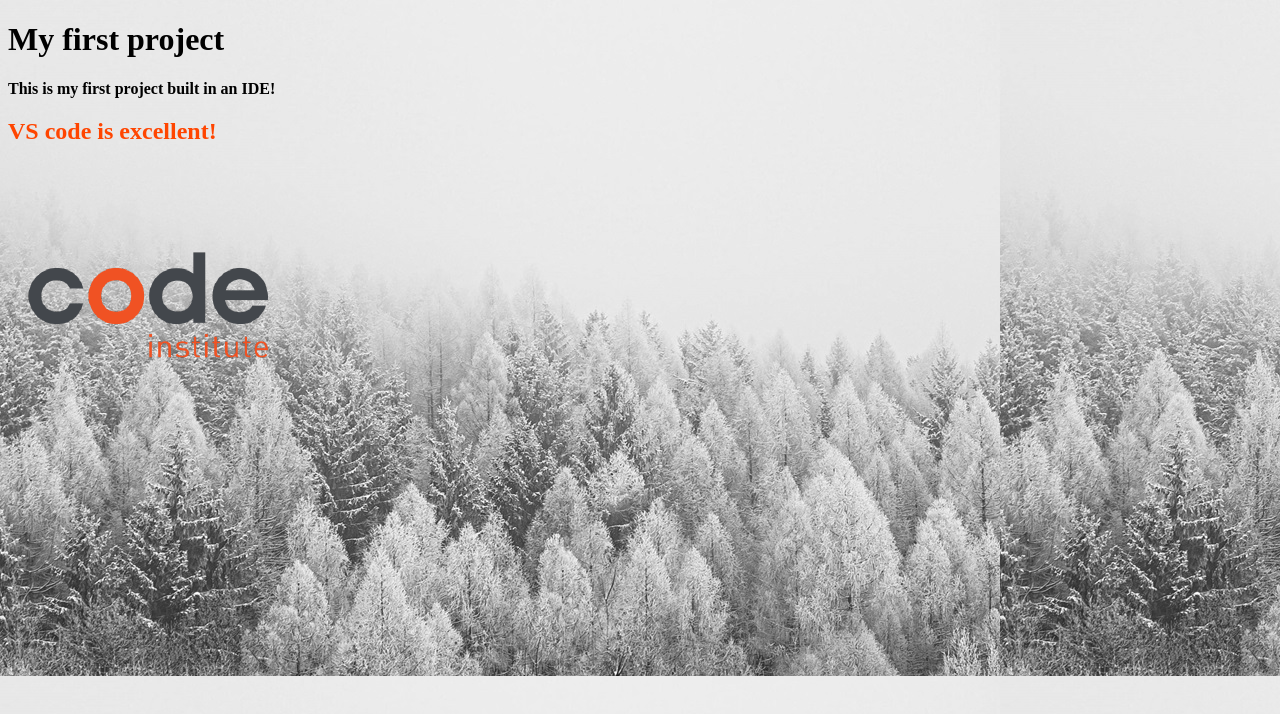
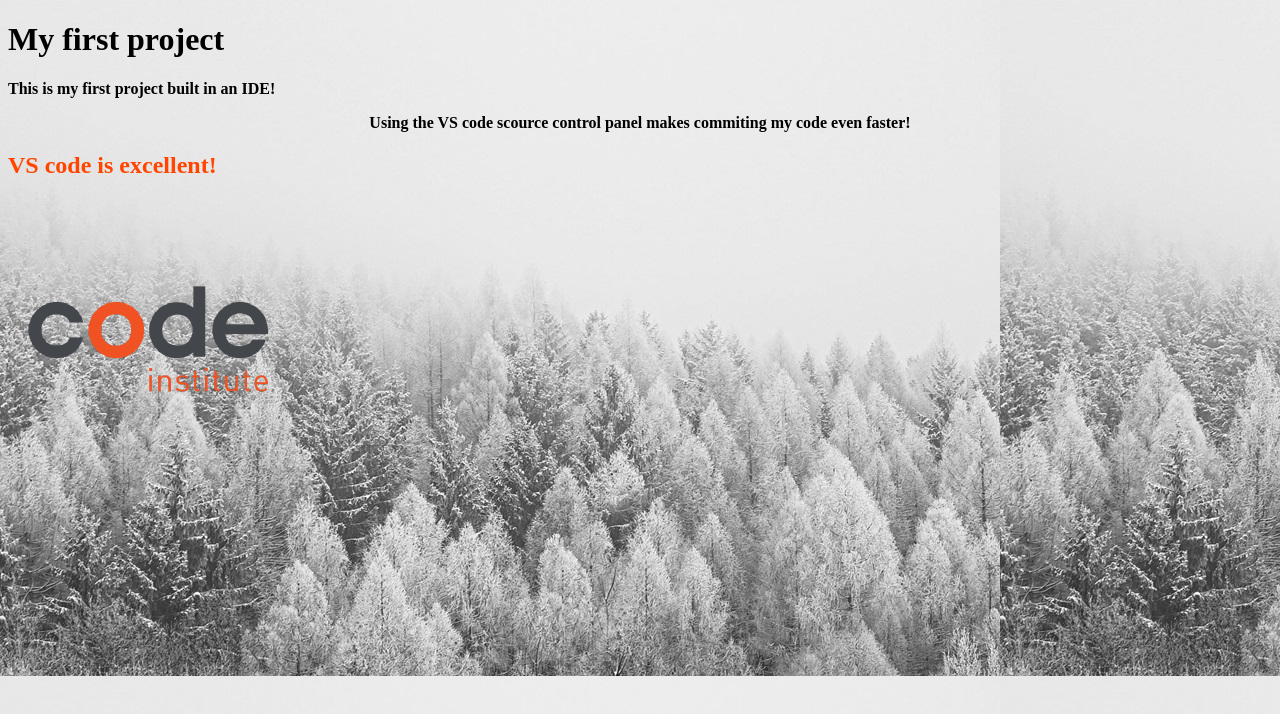
Before and after one commit to chajohnston/my-first-project, a plain HTML site: page index.html in a window 1280 px wide. Drawn offline with Linux system fonts and the light colour scheme.

Commit message:
Add centered text paragraph and style rule for text-center class

```diff
--- a/assets/css/styles.css
+++ b/assets/css/styles.css
@@ -8,3 +8,6 @@ h2 {
 p {
     font-weight: bold;
 }
+.text-center {
+    text-align: center;
+}
--- a/index.html
+++ b/index.html
@@ -9,6 +9,7 @@
   <body>
     <h1>My first project</h1>
     <p>This is my first project built in an IDE!</p>
+    <p class="text-center">Using the VS code scource control panel makes commiting my code even faster!</p>
     <h2>VS code is excellent!</h2>
     <img src="assets/images/ci-logo.png" alt="Code Institute Logo" />
   </body>
```
